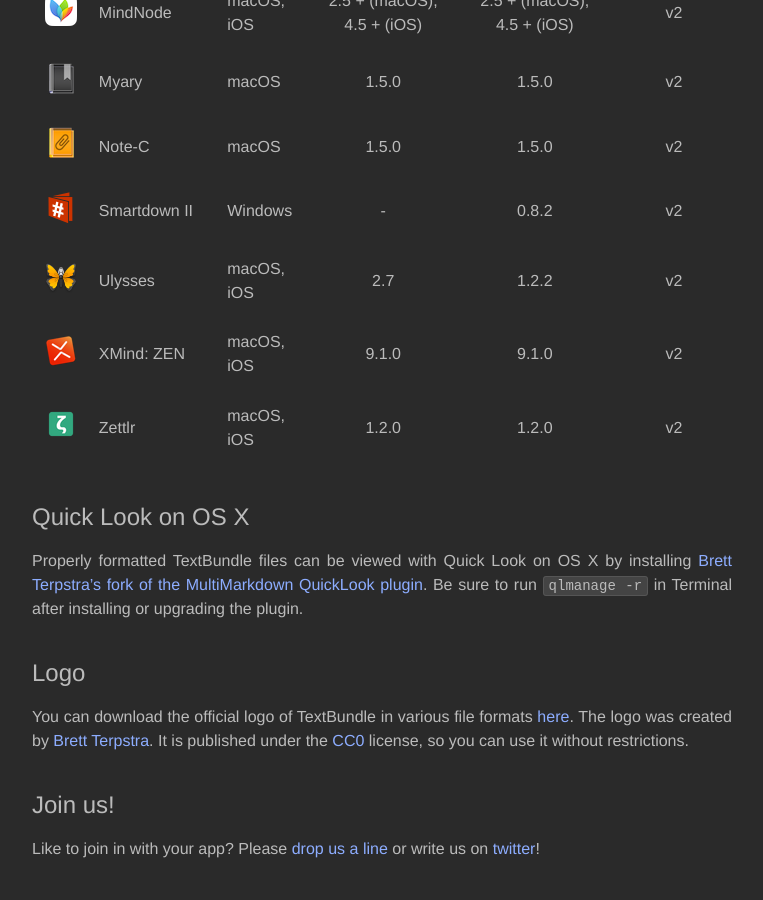
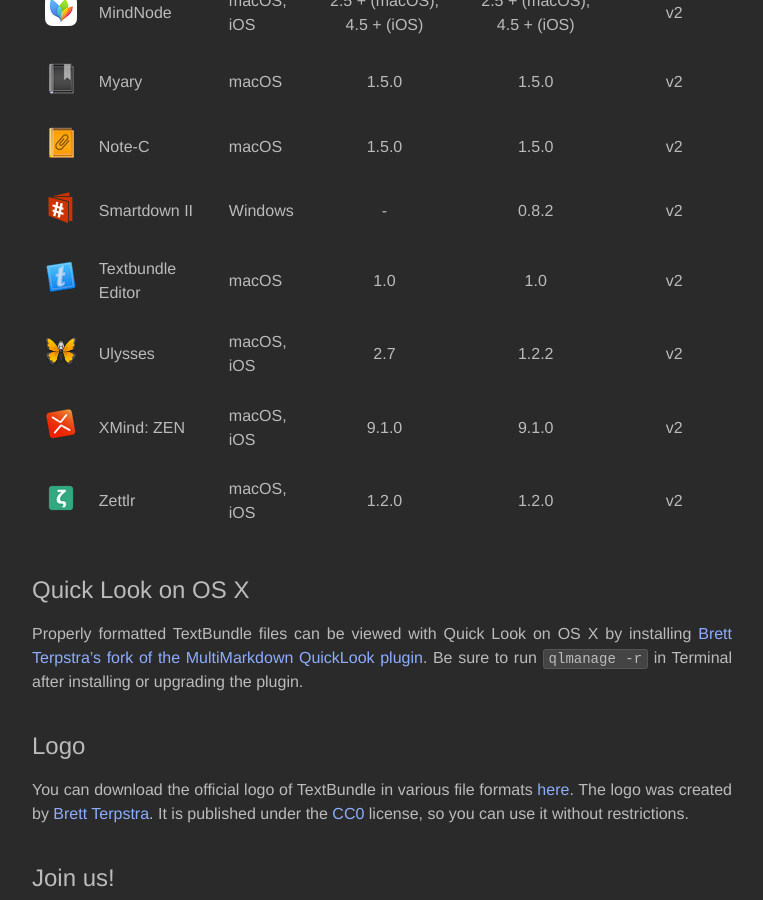
Before and after one commit to textbundle/textbundle.github.io, a Jekyll site: the page built from index.md, in a window 1280 px wide and 900 px high, scrolled down 1453 px. Shown: the whole window, without its empty margins (258-1021 px from the left). Built offline with Jekyll 4.4.1, drawn with Linux system fonts in a browser that asks for light colours.

Commit message:
Add Textbundle Editor

```diff
--- a/index.md
+++ b/index.md
@@ -121,6 +121,14 @@
 		<td class="appstandard">v2</td>
     </tr>
     <tr class="app">
+        <td class="appicon"><a href='https://xelaton.com/index.php?lang=en&rubrik=Applications--Textbundle%20Editor'><img src='images/apps/textbundle-editor.png' /></a></td>
+        <td class="appname"><a href='https://xelaton.com/index.php?lang=en&rubrik=Applications--Textbundle%20Editor'>Textbundle Editor</a></td>
+       <td class="appos">macOS</td>
+        <td class="appreading">1.0</td>
+        <td class="appwriting">1.0</td>
+        <td class="appstandard">v2</td>
+    </tr>
+    <tr class="app">
         <td class="appicon"><a href='https://www.ulysses.app'><img src='images/apps/ulysses.png' /></a></td>
         <td class="appname"><a href='https://www.ulysses.app'>Ulysses</a></td>
        <td class="appos">macOS, iOS</td>
```
Also changed, not shown: images/apps/textbundle-editor.png (added), images/apps/textbundle-editor@2x.png (added).
